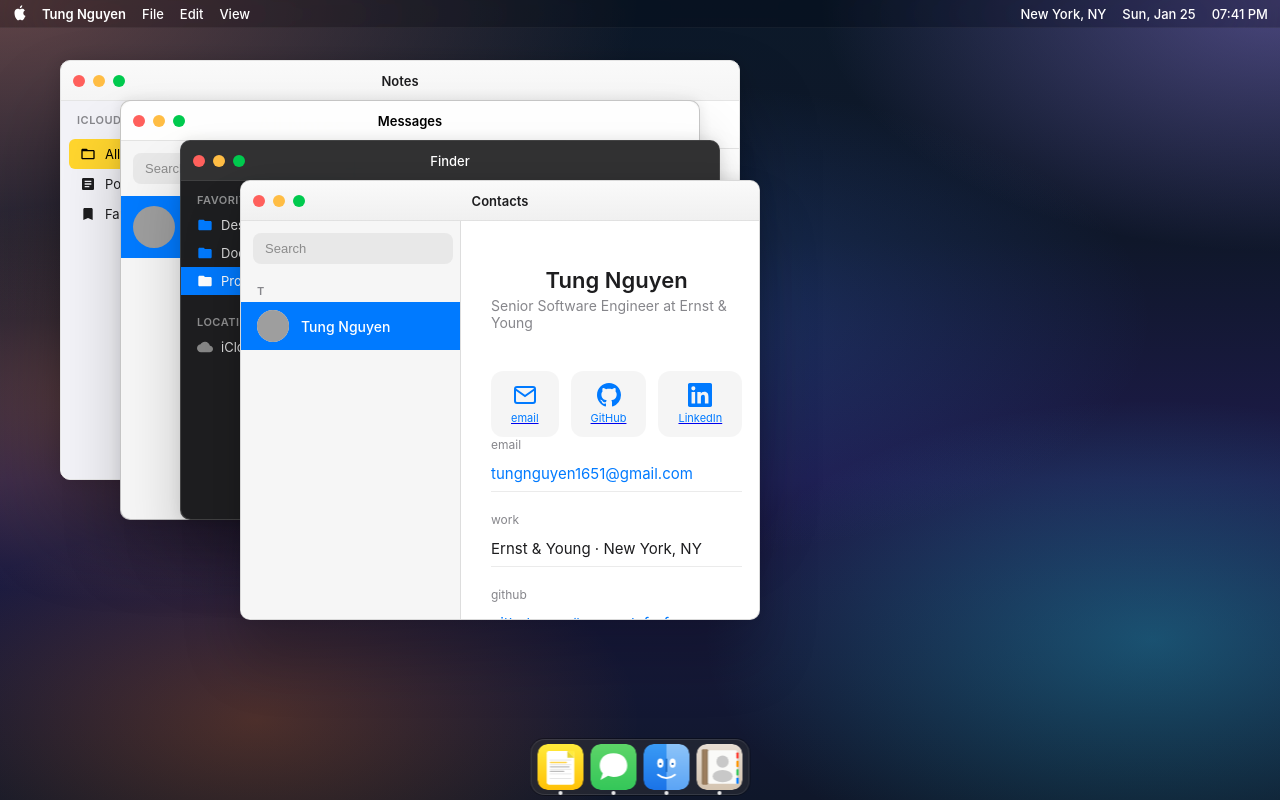
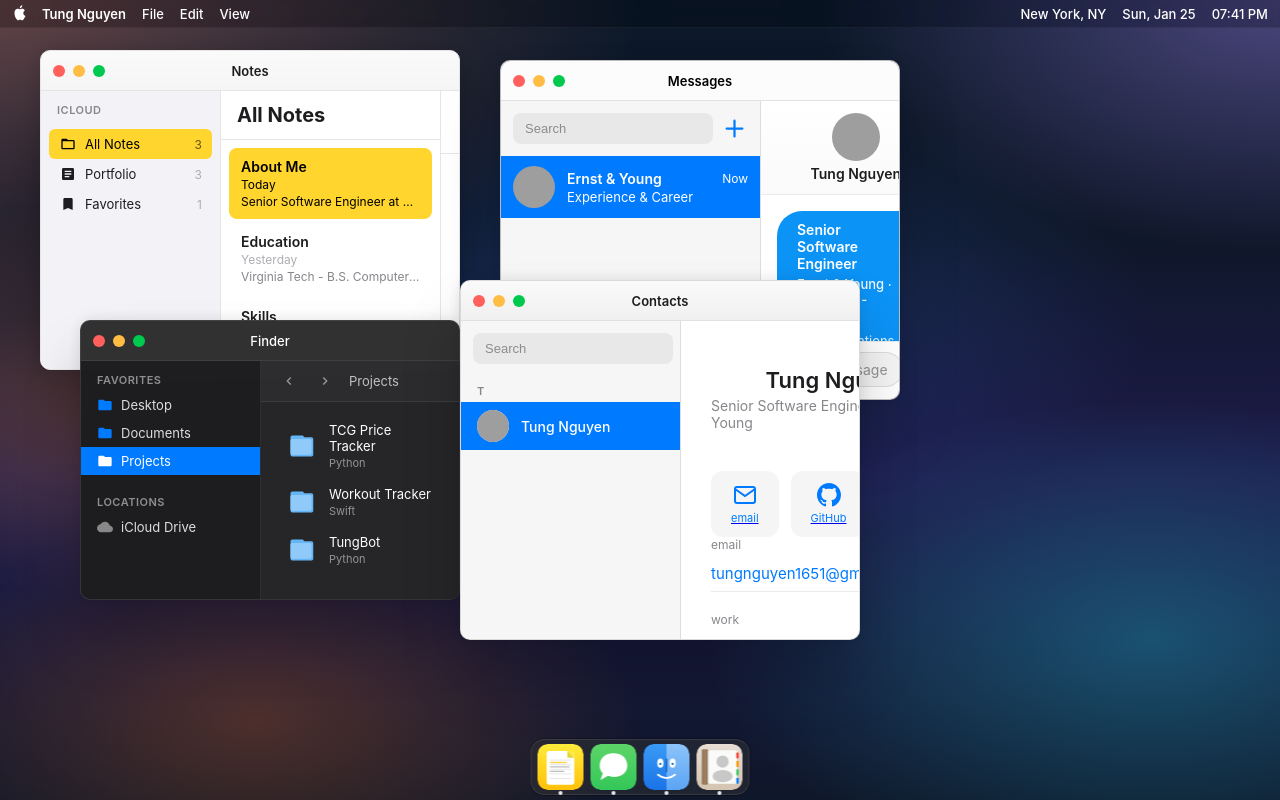
Before and after one commit to tungcodeforfun/tungcodeforfun.github.io, a React (Vite) app: page / in a window 1280 px wide. Built offline with nearby package versions, Linux system fonts and the light colour scheme; grey boxes are pictures that could not be loaded; a web font is replaced by a local one.

Commit message:
Spread windows in natural workspace layout

```diff
--- a/src/App.jsx
+++ b/src/App.jsx
@@ -14,20 +14,20 @@ function App() {
   const [expandedItems, setExpandedItems] = useState({})
   const [isMobile, setIsMobile] = useState(window.innerWidth < 768)
 
-  // Fixed window positions - simple cascade layout
+  // Window positions - spread out like a real workspace
   const defaultPositions = {
-    about: { x: 60, y: 60 },
-    experience: { x: 120, y: 100 },
-    projects: { x: 180, y: 140 },
-    contact: { x: 240, y: 180 }
+    about: { x: 40, y: 50 },        // Top-left area
+    experience: { x: 500, y: 60 },   // Top-right area
+    projects: { x: 80, y: 320 },     // Bottom-left area
+    contact: { x: 460, y: 280 }      // Bottom-right area
   }
 
-  // Fixed window sizes - sized for their content
+  // Window sizes - compact to fit side by side
   const defaultSizes = {
-    about: { w: 680, h: 420 },
-    experience: { w: 580, h: 420 },
-    projects: { w: 540, h: 380 },
-    contact: { w: 520, h: 440 }
+    about: { w: 420, h: 320 },
+    experience: { w: 400, h: 340 },
+    projects: { w: 380, h: 280 },
+    contact: { w: 400, h: 360 }
   }
 
   // Use refs for positions and sizes to avoid re-renders during drag/resize
```
